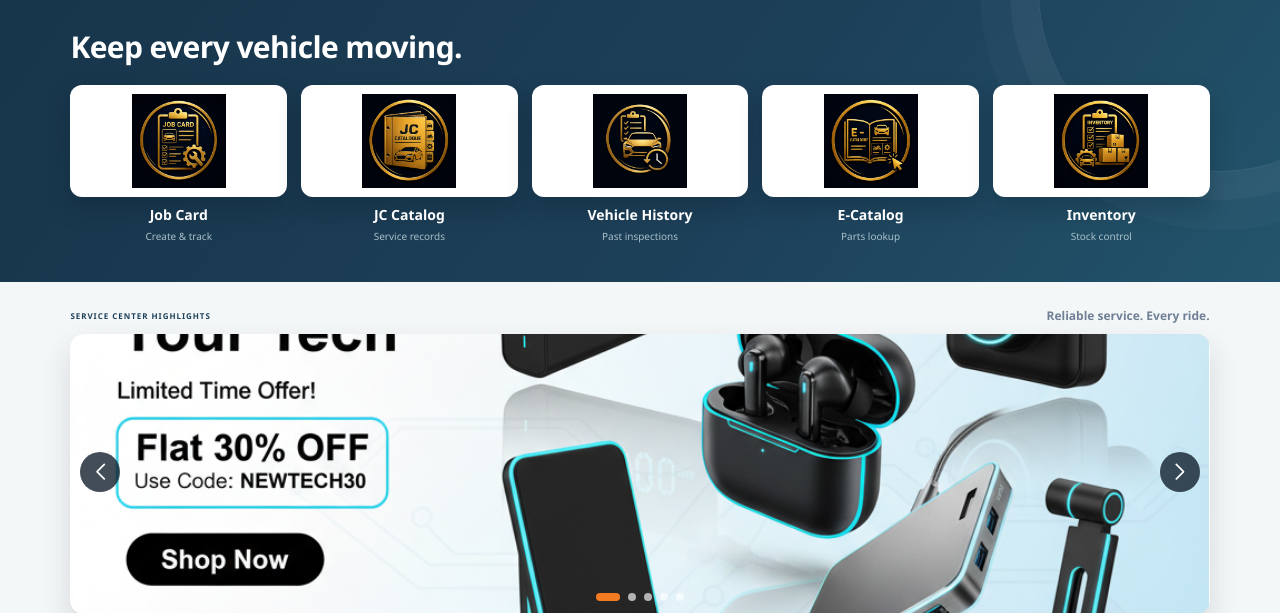
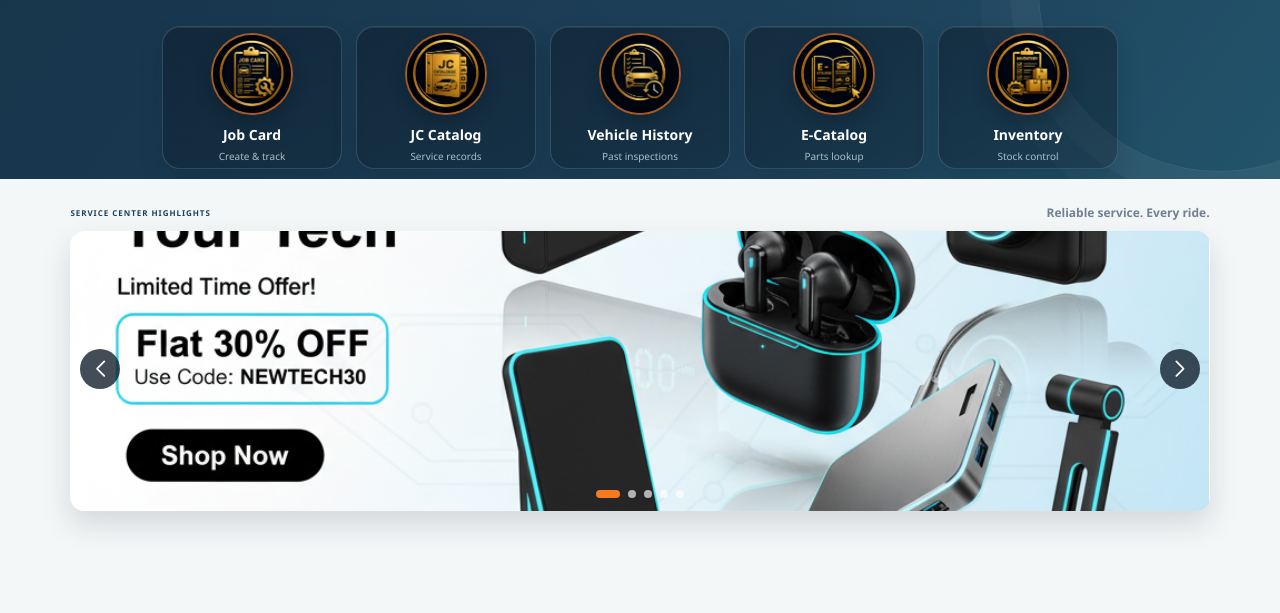
Before and after one commit to Abhishek279-dot/Two-FourWheelerMaintance, a PHP site: page /HomePage.html in a window 1280 px wide. Shown: the part 62-675 px from the top of the page. Run offline with PHP 8.4, Linux system fonts and the light colour scheme; some libraries are stand-ins or nearby versions.

Commit message:
catagory section updated

```diff
--- a/MAIN_CODE/FrontEnd/HomePage.html
+++ b/MAIN_CODE/FrontEnd/HomePage.html
@@ -43,12 +43,6 @@
         </header>
 
         <section class="menu">
-            <div class="menu-heading">
-                <div>
-                    <h1>Keep every vehicle moving.</h1>
-                </div>
-            </div>
-
             <div class="container">
     <div class="categories-grid" aria-label="Service modules">
       <div class="category-item">
--- a/MAIN_CODE/FrontEnd/homepage.css
+++ b/MAIN_CODE/FrontEnd/homepage.css
@@ -106,8 +106,8 @@ body {
 }
 
 .menu {
-    min-height: 282px;
-    padding: 26px 5.5% 28px;
+    min-height: 0;
+    padding: 26px 5.5% 10px;
     background: linear-gradient(125deg, #17354b 0%, var(--steel) 58%, #22546b 100%);
     position: relative;
     overflow: hidden;
@@ -146,30 +146,39 @@ body {
 }
 .status-dot { width: 7px; height: 7px; border-radius: 50%; background: #54d78f; box-shadow: 0 0 0 4px rgba(84,215,143,.15); }
 .container { max-width: 1200px; margin: 0 auto; position: relative; z-index: 1; }
-.categories-grid { display: flex; justify-content: space-between; align-items: stretch; gap: 14px; }
+.categories-grid { display: flex; justify-content: center; align-items: stretch; gap: 14px; }
 .category-item {
-    flex: 1;
+    flex: 0 1 180px;
     min-width: 0;
     text-align: center;
+    padding: 6px 6px 5px;
+    border: 1px solid rgba(157, 196, 207, .22);
+    border-radius: 18px;
+    background: linear-gradient(160deg, rgba(13, 27, 42, .52), rgba(8, 20, 31, .3));
+    box-shadow: 0 12px 24px rgba(6, 20, 29, .16), inset 0 1px 0 rgba(255,255,255,.08);
+    cursor: pointer;
     transition: transform .25s ease;
 }
-.category-item:hover { transform: translateY(-5px); }
+.category-item:hover {
+    transform: translateY(-5px);
+    border-color: rgba(244, 123, 32, .7);
+    background: linear-gradient(160deg, rgba(22, 47, 65, .72), rgba(8, 20, 31, .42));
+}
 .category-circle {
-    width: 100%;
-    height: 112px;
-    border-radius: 12px;
-    padding: 8px;
-    background: var(--white);
+    width: 82px;
+    height: 82px;
+    border-radius: 50%;
+    padding: 0;
+    background: #081521;
     display: flex;
     align-items: center;
     justify-content: center;
-    margin-bottom: 10px;
-    border: 1px solid rgba(255,255,255,.7);
-    box-shadow: 0 12px 24px rgba(6, 20, 29, .22);
-    cursor: pointer;
+    margin: 0 auto 12px;
+    border: 2px solid rgba(244, 123, 32, .68);
+    box-shadow: 0 8px 16px rgba(6, 20, 29, .3), inset 0 0 0 5px rgba(255,255,255,.035);
     overflow: hidden;
 }
-.category-circle img { width: 100%; height: 100%; object-fit: contain; }
+.category-circle img { width: 100%; height: 100%; object-fit: cover; }
 .category-item h3 { color: var(--white); font-size: 14px; line-height: 1.2; font-weight: 700; }
 .category-note { display: block; color: #a9c0c9; font-size: 10px; margin-top: 5px; }
 
@@ -199,7 +208,7 @@ body {
 
 @media (max-width: 768px) {
     .header { padding: 0 20px; }
-    .menu { padding: 22px 20px 24px; }
+    .menu { padding: 22px 20px 10px; }
     .menu-heading { align-items: flex-start; gap: 12px; }
     .service-status { font-size: 9px; white-space: nowrap; }
     .categories-grid { gap: 9px; overflow-x: auto; padding: 2px 2px 7px; scrollbar-width: thin; }
```
